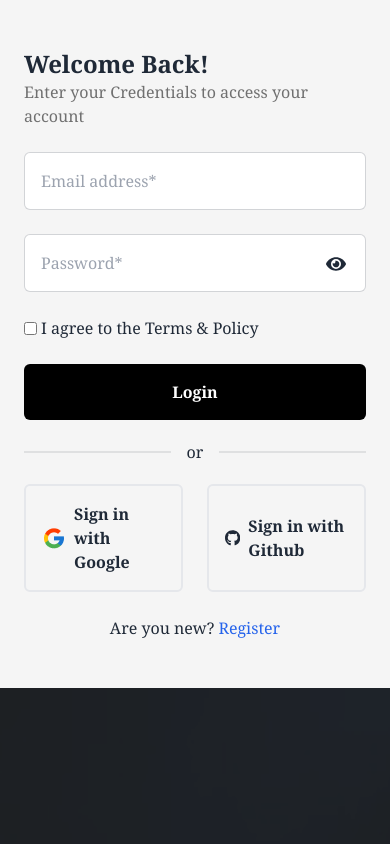
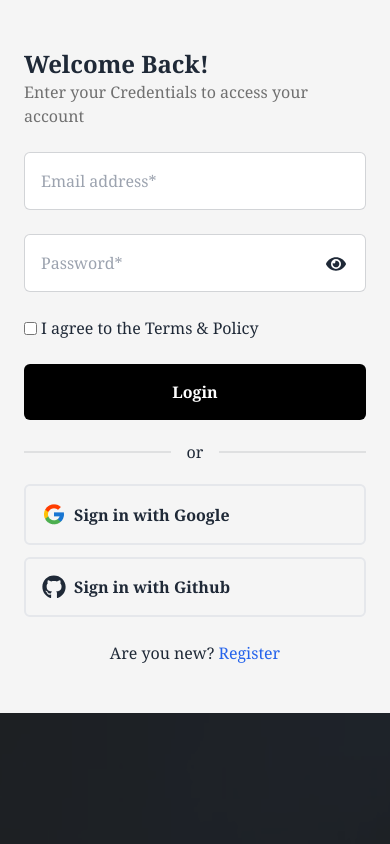
Before and after one commit to HabiburRahman02/a10_fund_web_client, a React (Vite) app: page /login in a window 390 px wide. Shown: the top 844 px of the page. Built offline with nearby package versions, Linux system fonts and the light colour scheme; no server answers.

Commit message:
update some info

```diff
--- a/src/Provider/AuthProvider.jsx
+++ b/src/Provider/AuthProvider.jsx
@@ -1,4 +1,4 @@
-import { createUserWithEmailAndPassword, GoogleAuthProvider, onAuthStateChanged, signInWithEmailAndPassword, signInWithPopup, signOut, updateProfile } from "firebase/auth";
+import { createUserWithEmailAndPassword, GithubAuthProvider, GoogleAuthProvider, onAuthStateChanged, signInWithEmailAndPassword, signInWithPopup, signOut, updateProfile } from "firebase/auth";
 import { createContext, useEffect, useState } from "react";
 import { auth } from "../firebase/firebase.init";
 
@@ -8,6 +8,7 @@ const AuthProvider = ({ children }) => {
     const [user, setUser] = useState(null);
     const [loading, setLoading] = useState(true);
     const googleProvider = new GoogleAuthProvider();
+    const githubProvider = new GithubAuthProvider();
 
     const createUser = (email, password) => {
         setLoading(true);
@@ -22,6 +23,11 @@ const AuthProvider = ({ children }) => {
     const googleLogin = () => {
         setLoading(true);
         return signInWithPopup(auth, googleProvider);
+    }
+
+    const githubLogin = () => {
+        setLoading(true);
+        return signInWithPopup(auth, githubProvider)
     }
 
     const updateUserProfile = (name, photoUrl) => {
@@ -54,6 +60,7 @@ const AuthProvider = ({ children }) => {
         createUser,
         loginUser,
         googleLogin,
+        githubLogin,
         updateUserProfile,
         logOut
     }
--- a/src/Routes/PrivateRoute/PrivateRoute.jsx
+++ b/src/Routes/PrivateRoute/PrivateRoute.jsx
@@ -1,10 +1,10 @@
 import { useContext } from "react";
 import { AuthContent } from "../../Provider/AuthProvider";
-import { Navigate } from "react-router-dom";
+import { Navigate, useLocation } from "react-router-dom";
 
 const PrivateRoute = ({ children }) => {
     const { user, loading } = useContext(AuthContent);
-
+    const location = useLocation();
 
     if (loading) {
         return <div className="mx-auto text-center my-20">
@@ -15,7 +15,7 @@ const PrivateRoute = ({ children }) => {
     if (user) {
         return children;
     }
-    return <Navigate to='/login' ></Navigate>
+    return <Navigate state={location.pathname} to='/login' ></Navigate>
 
 
 };
--- a/src/components/OurCompanies/OurCompany.jsx
+++ b/src/components/OurCompanies/OurCompany.jsx
@@ -1,4 +1,3 @@
-import { Fade } from "react-awesome-reveal";
 
 const OurCompany = ({ userName, img, des }) => {
     return (
@@ -8,7 +7,6 @@ const OurCompany = ({ userName, img, des }) => {
             <h3 className="text-2xl font-semibold mt-2">{userName}</h3>
             <p className="mt-4 text-gray-600 text-lg  dark:text-gray-300">{des}</p>
         </div>
-
     );
 };
 
--- a/src/components/SocialLogin/SocialLogin.jsx
+++ b/src/components/SocialLogin/SocialLogin.jsx
@@ -33,13 +33,15 @@ const SocialIcon = () => {
             })
     }
 
+
+
     return (
-        <div className="flex gap-6 justify-between">
+        <div className="lg:flex gap-6 justify-between">
             <Link onClick={handleGoogleLogin} className="flex items-center gap-2 font-semibold border-2 rounded-md p-4 w-full">
                 <img src={googleImg} alt="" />
                 <p >Sign in with Google</p>
             </Link>
-            <Link className="flex items-center gap-2 font-semibold border-2 rounded-md p-4 w-full">
+            <Link className="flex mt-3 cursor-not-allowed md:mt-0 items-center gap-2 font-semibold border-2 rounded-md p-4 w-full">
                 <FaGithub className="text-2xl"></FaGithub>
                 <p>Sign in with Github</p>
             </Link>
--- a/src/pages/MyDonation/MyDonationCard.jsx
+++ b/src/pages/MyDonation/MyDonationCard.jsx
@@ -16,7 +16,7 @@ const MyDonationCard = ({ donation }) => {
             </figure>
             <div className="space-y-2 flex flex-col justify-between flex-grow">
                 <div className="space-y-2 p-4 ">
-                    <h2 className="card-title text-base">{title}</h2>
+                    <h2 className="card-title text-base dark:text-black">{title}</h2>
                     <p className="text-gray-600">{description}</p>
                     <p className="text-sm text-gray-600">Donation Amount: {amount} Tk</p>
                     <p className="text-sm text-gray-600">Date: {deadline}</p>
```
